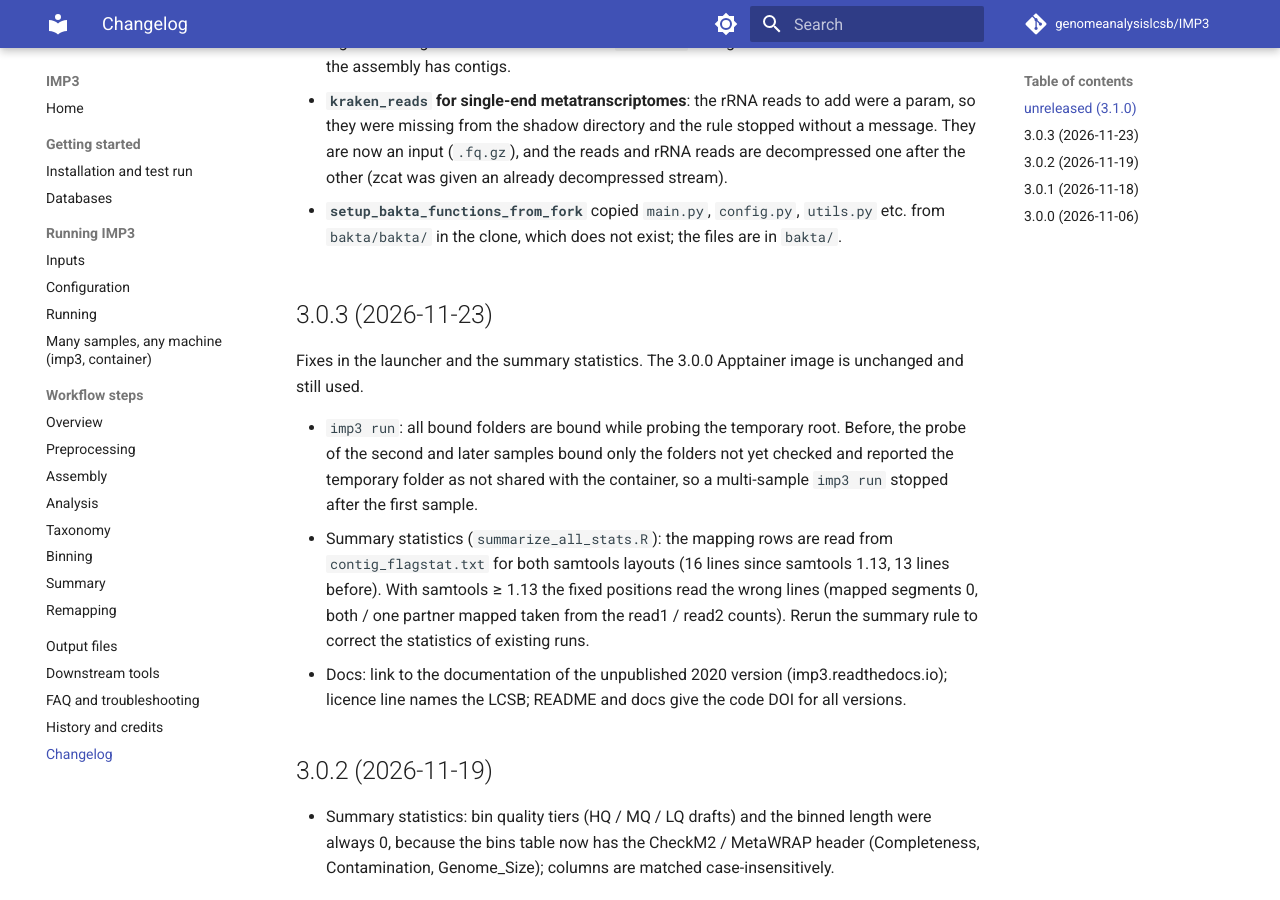
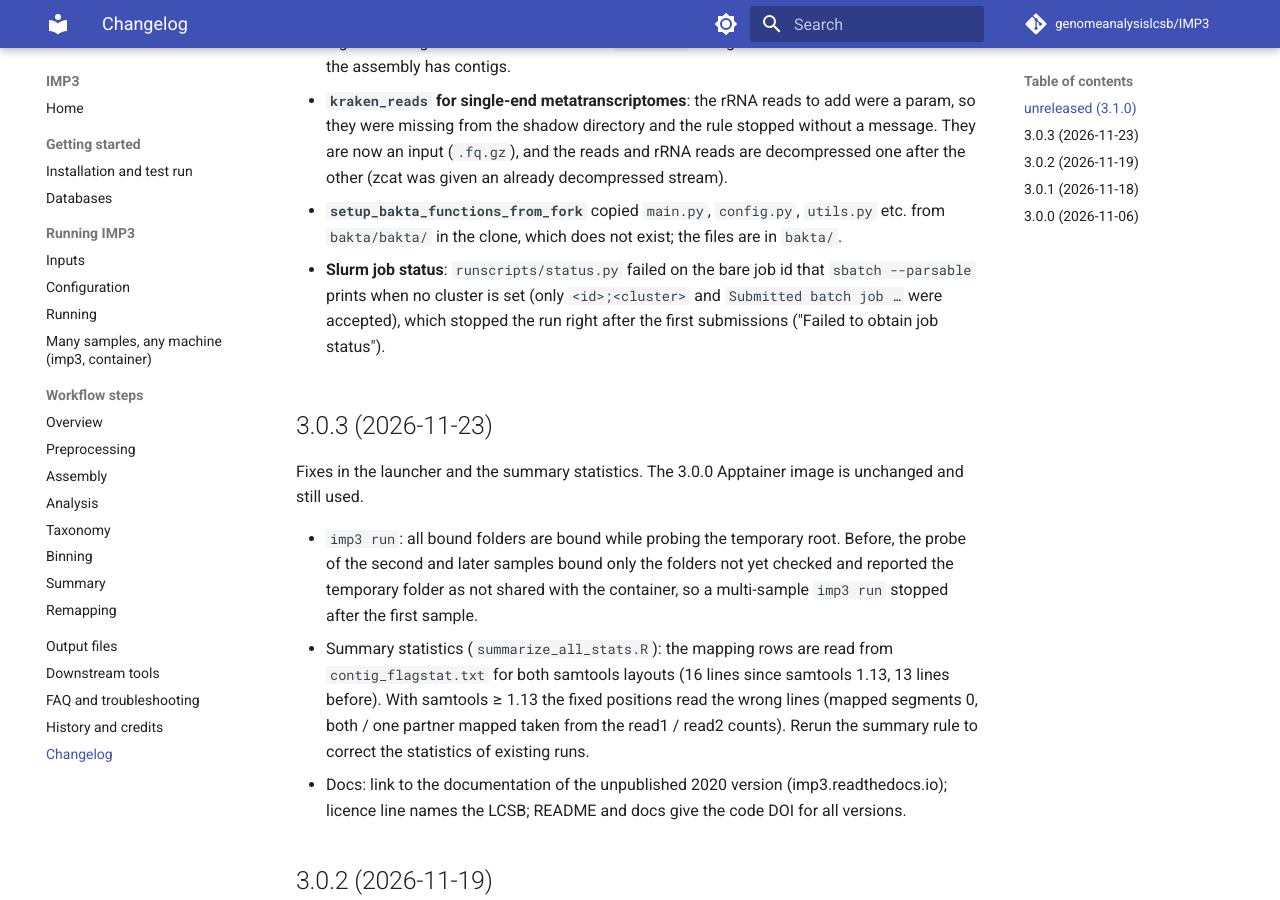
Before and after one commit to genomeanalysislcsb/IMP3, an MkDocs documentation site: the page built from docs/changelog.md, in a window 1280 px wide and 900 px high, scrolled down 1373 px. Built offline with MkDocs 1.6.1 and Material for MkDocs 9.7.7, drawn with Linux system fonts in a browser that asks for light colours; comment, search, counter and statistics services are not loaded.

Commit message:
status.py: accept a bare Slurm job id
sbatch --parsable prints only the job id when no cluster is set; the
status script accepted '<id>;<cluster>' and 'Submitted batch job ...'
only, exited with an error and snakemake stopped with 'Failed to obtain
job status' after the first submissions.

Co-Authored-By: Claude Opus 5.5 <noreply@anthropic.com>
Claude-Session: https://claude.ai/code/session_01L5bQxNJvvvTRxDQ7VNdjru

```diff
--- a/docs/changelog.md
+++ b/docs/changelog.md
@@ -52,6 +52,10 @@ IMP3 is the successor of IMP (Narayanasamy et al., *Genome Biol* 2016;17:260). C
 - **`setup_bakta_functions_from_fork`** copied `main.py`, `config.py`, `utils.py` etc. from `bakta/bakta/` in the
   clone, which does not exist; the files are in `bakta/`.
 
+- **Slurm job status**: `runscripts/status.py` failed on the bare job id that `sbatch --parsable` prints when no
+  cluster is set (only `<id>;<cluster>` and `Submitted batch job …` were accepted), which stopped the run right after
+  the first submissions ("Failed to obtain job status").
+
 ## 3.0.3 (2026-11-23)
 
 Fixes in the launcher and the summary statistics. The 3.0.0 Apptainer image is unchanged and still used.
```
Also changed, not shown: CHANGELOG.md (+4 -0 lines), 1 other file.
